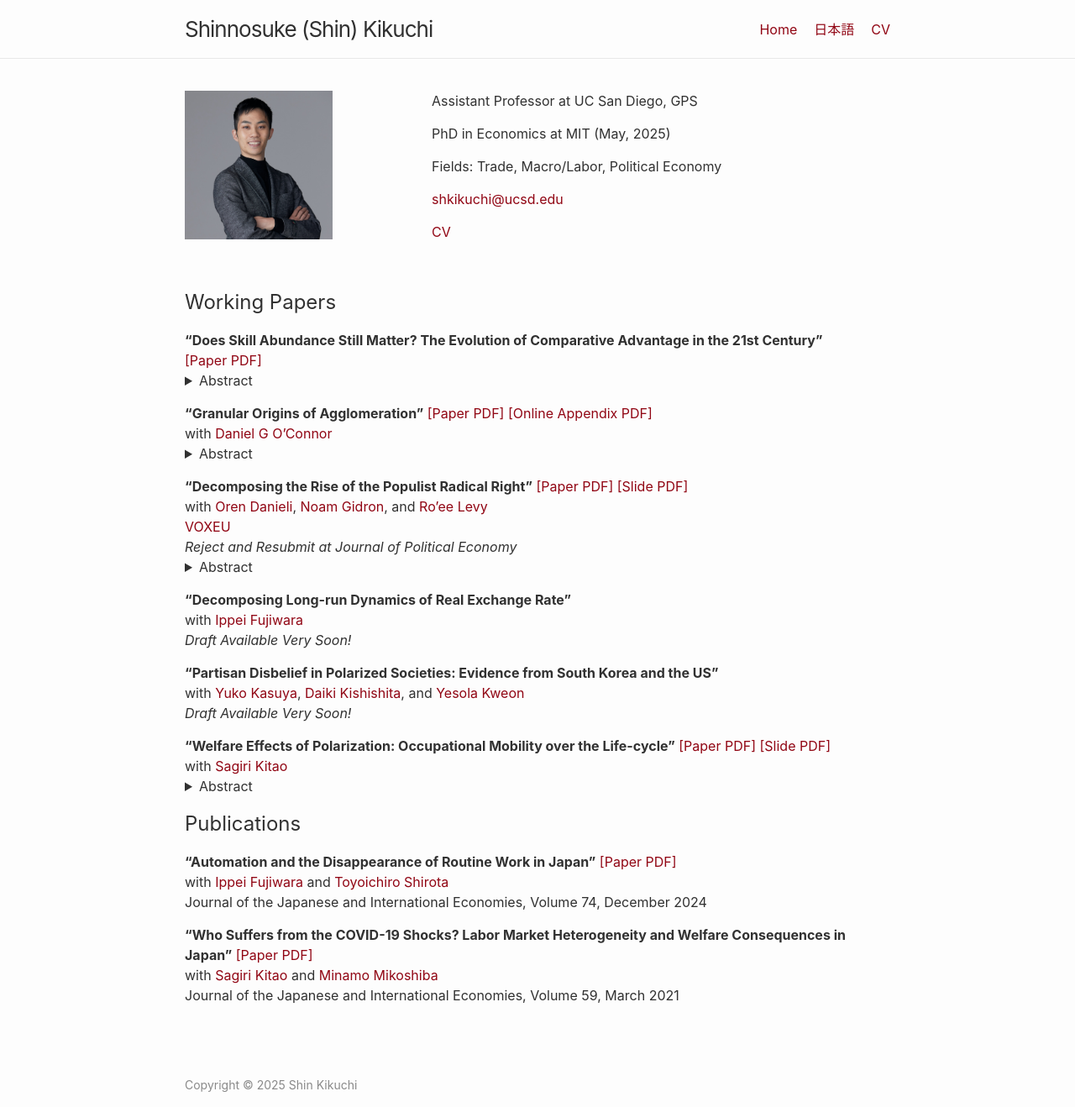
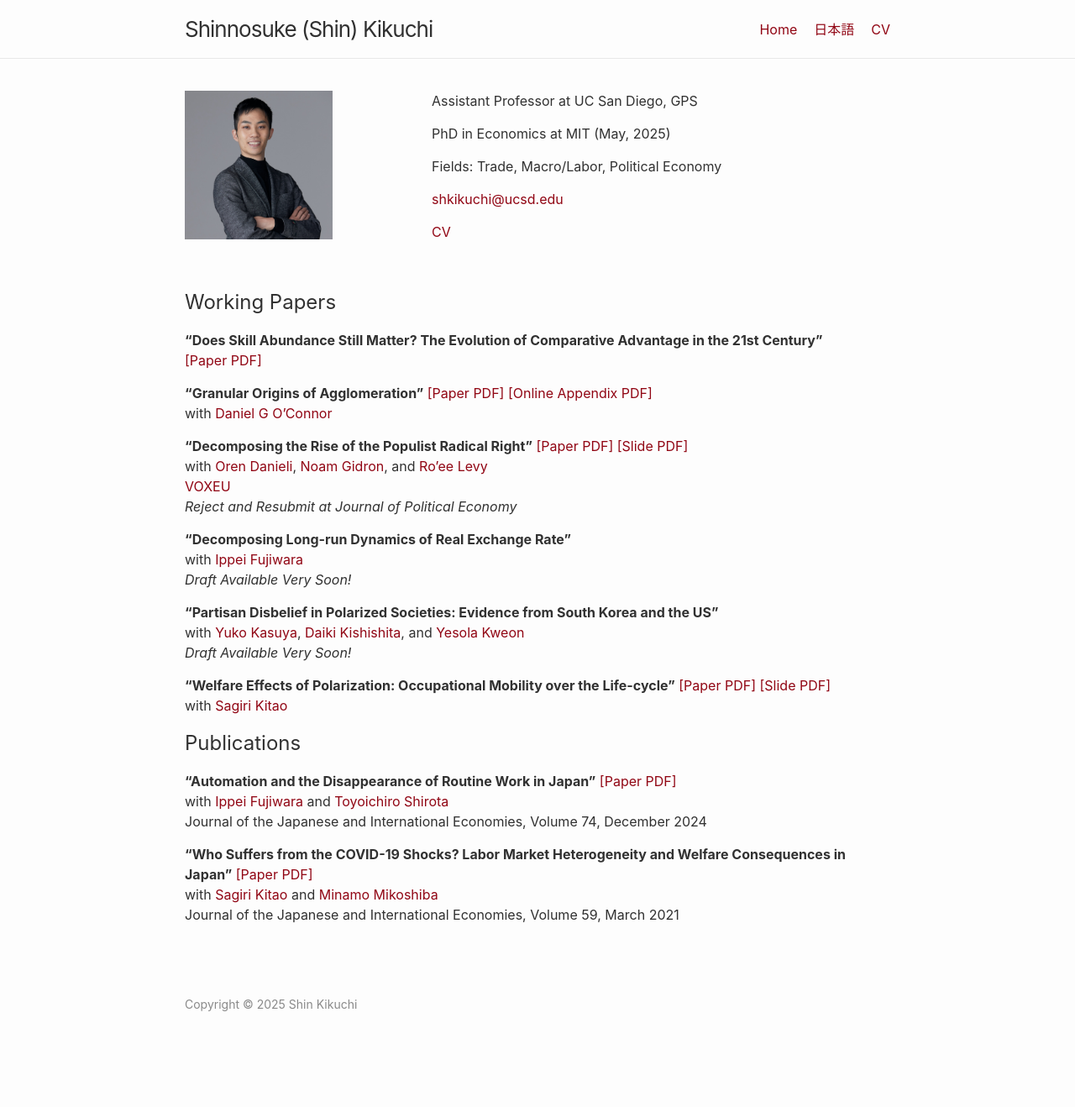
Before and after one commit to shinnkikuchi/shinnkikuchi.github.io, a Jekyll site: the page built from index.md, in a window 1280 px wide. Shown: the whole page at 84% size. Built offline with Jekyll 4.4.1, drawn with Linux system fonts in a browser that asks for light colours; after the commit the page ends 1222 px from its top, so only the background shows below that.

Commit message:
cut abstract

```diff
--- a/index.md
+++ b/index.md
@@ -11,18 +11,9 @@ title: Home
 
 **"Does Skill Abundance Still Matter? The Evolution of Comparative Advantage in the 21st Century"**<a href="/files/research/KIKUCHI-skill-trade.pdf" target="_blank"> <br>
  [Paper PDF]</a><br>
-<details style="margin-bottom: 15px; margin-top: -15px">
-	<summary>Abstract</summary>
-	This paper documents that skill-abundant countries no longer have a comparative advantage in skill-intensive sectors. While this empirical relationship was strong, it weakened in the 1990s and disappeared by the 2000s. The decline is only evident in countries and sectors with high automation, with no significant variation due to offshoring. Using a quantitative trade model incorporating both automation and offshoring, I confirm that observed changes in automation can account for the evolution of comparative advantage while observed changes in offshoring cannot. Through the lens of the same model, I draw implications for the relationship between technology and inequality: automation increases skill premia in high-automation, developed countries and increases welfare globally, while offshoring has smaller, more evenly distributed welfare gains.
-</details>
-
 
 **"Granular Origins of Agglomeration"**<a href="/files/research/KIKUCHI-OCONNOR-granular-spatial.pdf" target="_blank"> [Paper PDF]</a><a href="/files/research/KIKUCHI-OCONNOR-granular-spatial-OnlineApp.pdf" target="_blank"> [Online Appendix PDF]</a><br>
 with  <a href="https://www.danielgoconnor.com" target="_blank">Daniel G O'Connor</a><br>
-<details style="margin-bottom: 15px; margin-top: -15px">
-	<summary>Abstract</summary>
-	A few large firms dominate many local labor markets. How does that granularity affect the geography of economic activity and optimal place-based policy? To answer this question, we propose a new economic geography model featuring granular firms subject to idiosyncratic shocks. We show that average wages increase with the size of the local labor market due to that granularity, and we derive the optimal subsidy on firm entry. Using Japanese administrative data on manufacturing, we estimate our model and provide evidence consistent with our mechanism. Our mechanism implies that the smallest commuting zones have an elasticity of wages to population of 0.006. In large markets like Tokyo, the elasticity is around 0.002. Enacting optimal place-based industrial and wage policy would increase the number of people in the smallest cities, but the effect on the number of firms depends on firm conduct.
-</details>
 
 **"Decomposing the Rise of the Populist Radical Right"** <a href="/files/research/DGKL-Populism.pdf" target="_blank">[Paper PDF]</a>
 <a href="/files/research/slide-DGKL-Populism.pdf" target="_blank">[Slide PDF]</a><br>
@@ -31,10 +22,6 @@ with <a href="https://www.orendanieli.com/home" target="_blank">Oren Danieli</a>
 and <a href="https://www.roeelevy.com/" target="_blank">Ro'ee Levy</a><br>
  <a href="https://cepr.org/voxeu/columns/decomposing-rise-populist-radical-right-how-changes-priorities-explain-electoral" target="_blank">VOXEU</a><br>
 *Reject and Resubmit at Journal of Political Economy* <br>
-<details style="margin-bottom: 15px; margin-top: -15px">
-	<summary>Abstract</summary>
-	Support for populist radical right parties in Europe has dramatically increased in recent years. We decompose the rise of these parties from 2005 to 2020 into four components: shifts in party positions, changes in voter attributes (opinions and demographics), changes in voter priorities, and a residual. We merge two wide datasets on party positions and voter attributes and estimate voter priorities using a probabilistic voting model. We find that shifts in party positions and changes in voter attributes do not play a major role in the recent success of populist radical right parties. Instead, the primary driver behind their electoral success lies in voters’ changing priorities. Particularly, voters are less likely to decide which party to support based on parties’ economic positions. Rather, voters—mainly older, non-unionized, low-educated men—increasingly prioritize nativist cultural positions. This allows populist radical right parties to tap into a preexisting reservoir of culturally conservative voters. Using the same datasets, we provide a set of reduced-form evidence supporting our results. First, while parties’ positions have changed, these changes are not consistent with the main supply-side hypothesis for populist support. Second, on aggregate, voters have not adopted populist right-wing opinions. Third, voters are more likely to self-identify ideologically based on their cultural rather than their economic opinions.
-</details>
 
 **"Decomposing Long-run Dynamics of Real Exchange Rate"** <br>
 with  <a href="https://sites.google.com/site/ippeifujiwara/" target="_blank">Ippei Fujiwara</a> <br>
@@ -47,10 +34,6 @@ with  <a href="https://yukokasuya.com/" target="_blank">Yuko Kasuya</a>, <a href
 
 **"Welfare Effects of Polarization: Occupational Mobility over the Life-cycle"** <a href="/files/research/KK-ROBOT.pdf" target="_blank">[Paper PDF]</a> <a href="/files/research/slide-KK-ROBOT.pdf" target="_blank">[Slide PDF]</a><br>
 with <a href="https://sites.google.com/site/sagirikitao/home" target="_blank">Sagiri Kitao</a><br>
-<details style="margin-bottom: 15px; margin-top: -15px">
-	<summary>Abstract</summary>
-	What are the welfare effects of polarization: wage and employment losses of middle-class workers relative to low- and high-skill groups? We build a model of overlapping generations who choose consumption, savings, labor supply, and occupations over their life-cycles, and accumulate human capital. We simulate a wage shift observed since the early 1980s and investigate individuals’ responses. Polarization improves welfare of young individuals that are high-skilled, while it hurts low-skilled individuals across all ages and especially younger ones. The gain of the high-skilled is larger for generations entering in later periods, who can fully exploit the rising skill premium.
-</details>
 
 ## Publications
 
```
